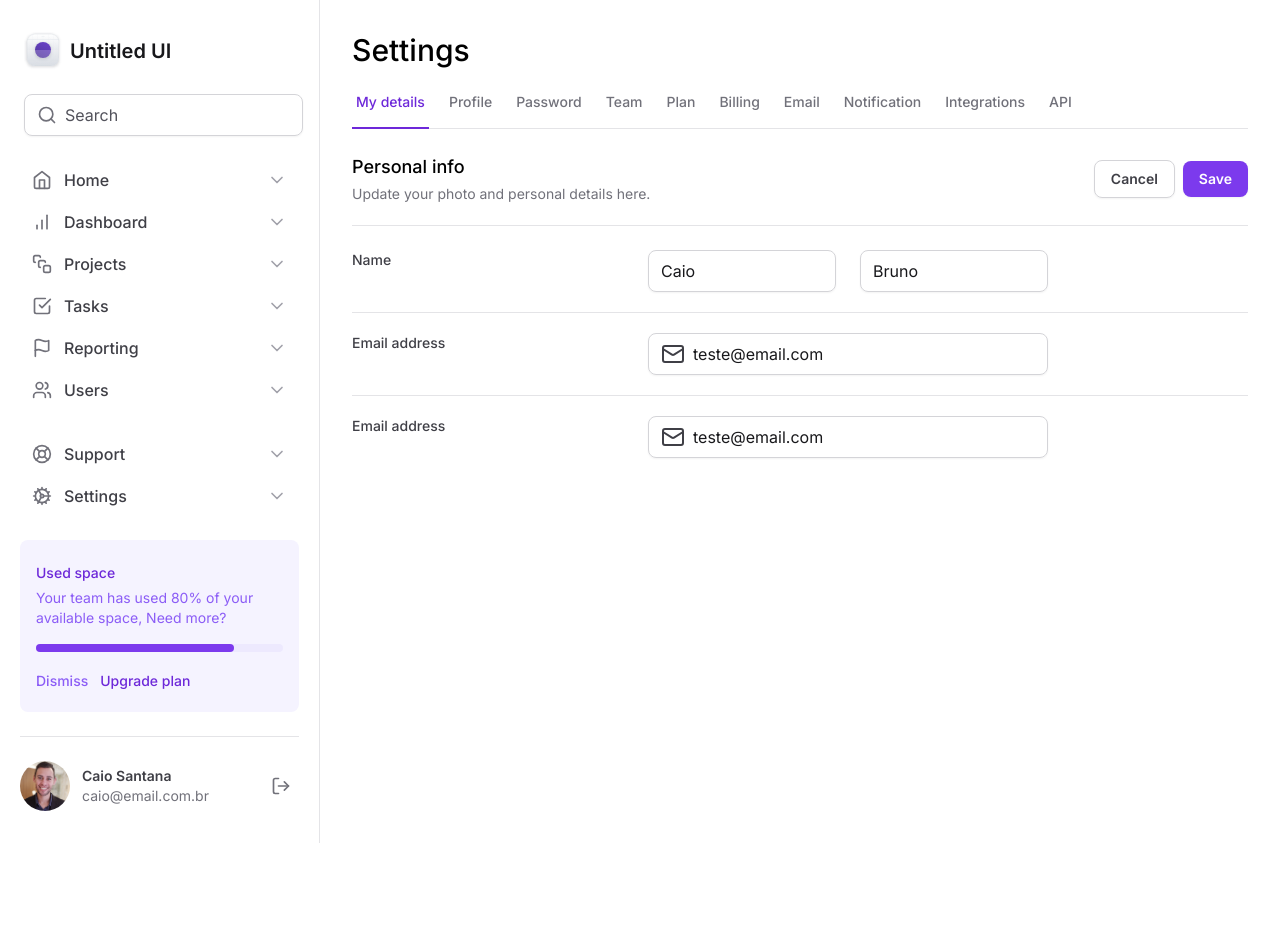
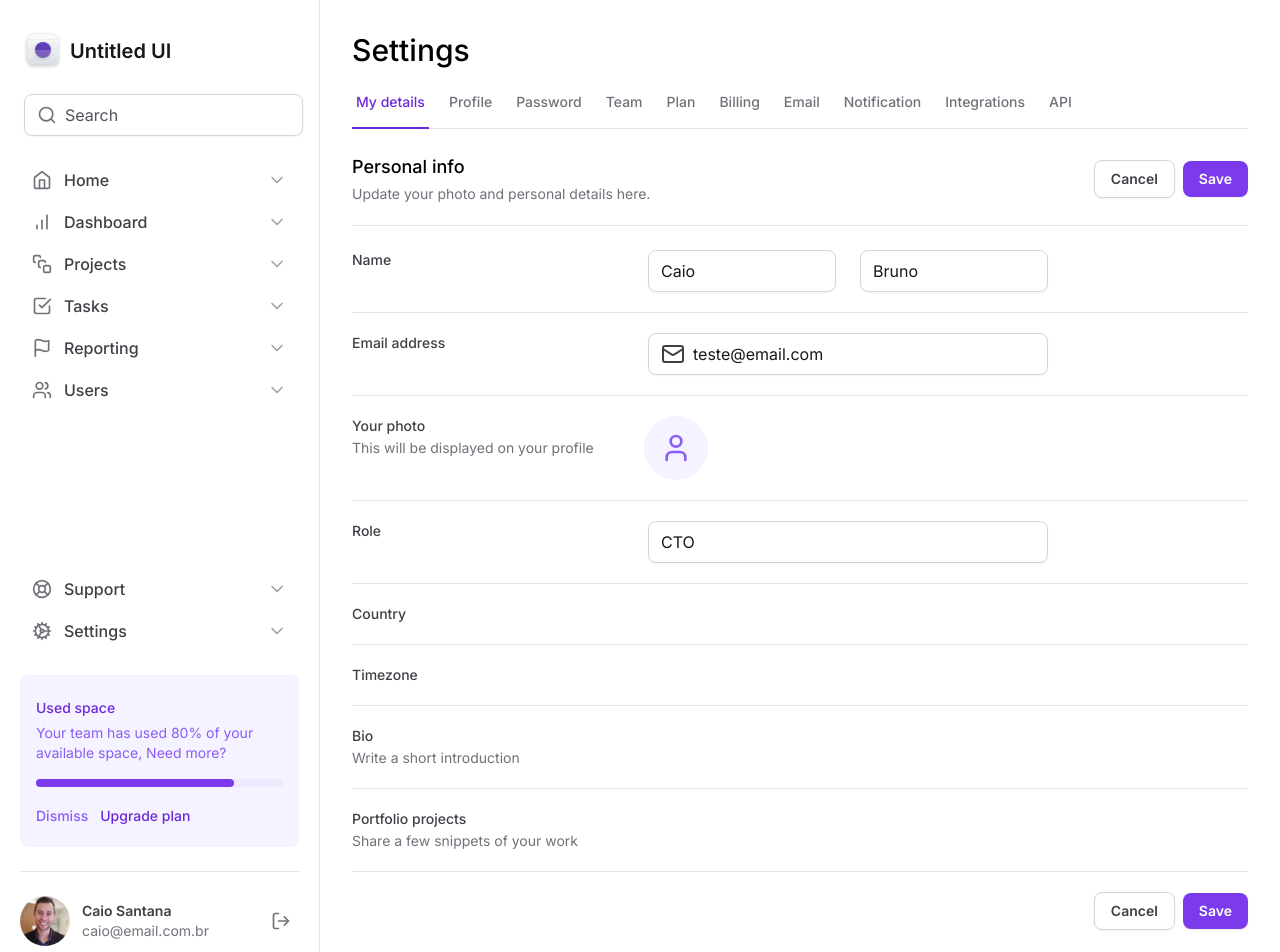
Before and after one commit to brnoliveira110/next-tailwind, a Next.js app: page / in a window 1280 px wide. Shown: the top 952 px of the page. Before the commit the page ends 843 px from the top, so only its background shows below. Built offline with nearby package versions, Linux system fonts and the light colour scheme.

Commit message:
criação dos inputs do formulário

```diff
--- a/src/app/page.tsx
+++ b/src/app/page.tsx
@@ -1,6 +1,6 @@
 import { SettingsTabs } from "@/components/SettingsTabs";
 import * as Input from "@/components/Input"
-import { Mail } from "lucide-react";
+import { Mail, User } from "lucide-react";
 
 export default function Home() {
   return (
@@ -55,17 +55,70 @@
           </div>
           <div className="grid grid-cols-form gap-3 pt-5">
             <label
-              htmlFor="email"
+              htmlFor="photo"
+              className="text-sm font-medium text-zinc-700 "
+            >
+              Your photo
+              <span className=" block mt-0.5 text-sm font-normal text-zinc-500">This will be displayed on your profile</span>
+            </label>
+            <div className="flex items-start gap-5">
+              <div className="flex h-16 w-16 items-center justify-center rounded-full bg-violet-50">
+                <User className="h-8 w-8 text-violet-500" />
+              </div>
+            </div>
+          </div>
+          <div className="grid grid-cols-form gap-3 pt-5">
+            <label
+              htmlFor="role"
               className="text-sm font-medium text-zinc-700"
             >
-              Email address
+              Role
             </label>
             <Input.Root>
-              <Input.Prefix>
-                <Mail className="text-sm font-medium text-zinc-700" />
-              </Input.Prefix>
-              <Input.Control id="email" type="email" defaultValue="teste@email.com" />
+              <Input.Control id="role" defaultValue="CTO" />
             </Input.Root>
+          </div>
+          <div className="grid grid-cols-form gap-3 pt-5">
+            <label
+              htmlFor="country"
+              className="text-sm font-medium text-zinc-700"
+            >
+              Country
+            </label>
+            <div></div>
+          </div>
+          <div className="grid grid-cols-form gap-3 pt-5">
+            <label
+              htmlFor="timezone"
+              className="text-sm font-medium text-zinc-700"
+            >
+              Timezone
+            </label>
+            <div></div>
+          </div>
+          <div className="grid grid-cols-form gap-3 pt-5">
+            <label
+              htmlFor="bio"
+              className="text-sm font-medium text-zinc-700 "
+            >
+              Bio
+              <span className=" block mt-0.5 text-sm font-normal text-zinc-500">Write a short introduction</span>
+            </label>
+            <div></div>
+          </div>
+          <div className="grid grid-cols-form gap-3 pt-5">
+            <label
+              htmlFor="projects"
+              className="text-sm font-medium text-zinc-700 "
+            >
+              Portfolio projects
+              <span className=" block mt-0.5 text-sm font-normal text-zinc-500">Share a few snippets of your work</span>
+            </label>
+            <div></div>
+          </div>
+          <div className="flex items-center justify-end gap-2 pt-5">
+            <button type="button" className="rounded-lg px-4 py-2 text-sm font-semibold shadow-sm border border-zinc-300 text-zinc-700 hover:bg-zinc-50">Cancel</button>
+            <button form="settings" className="rounded-lg px-4 py-2 text-sm font-semibold shadow-sm bg-violet-600 text-white hover:bg-violet-700">Save</button>
           </div>
         </form>
       </div>
```
